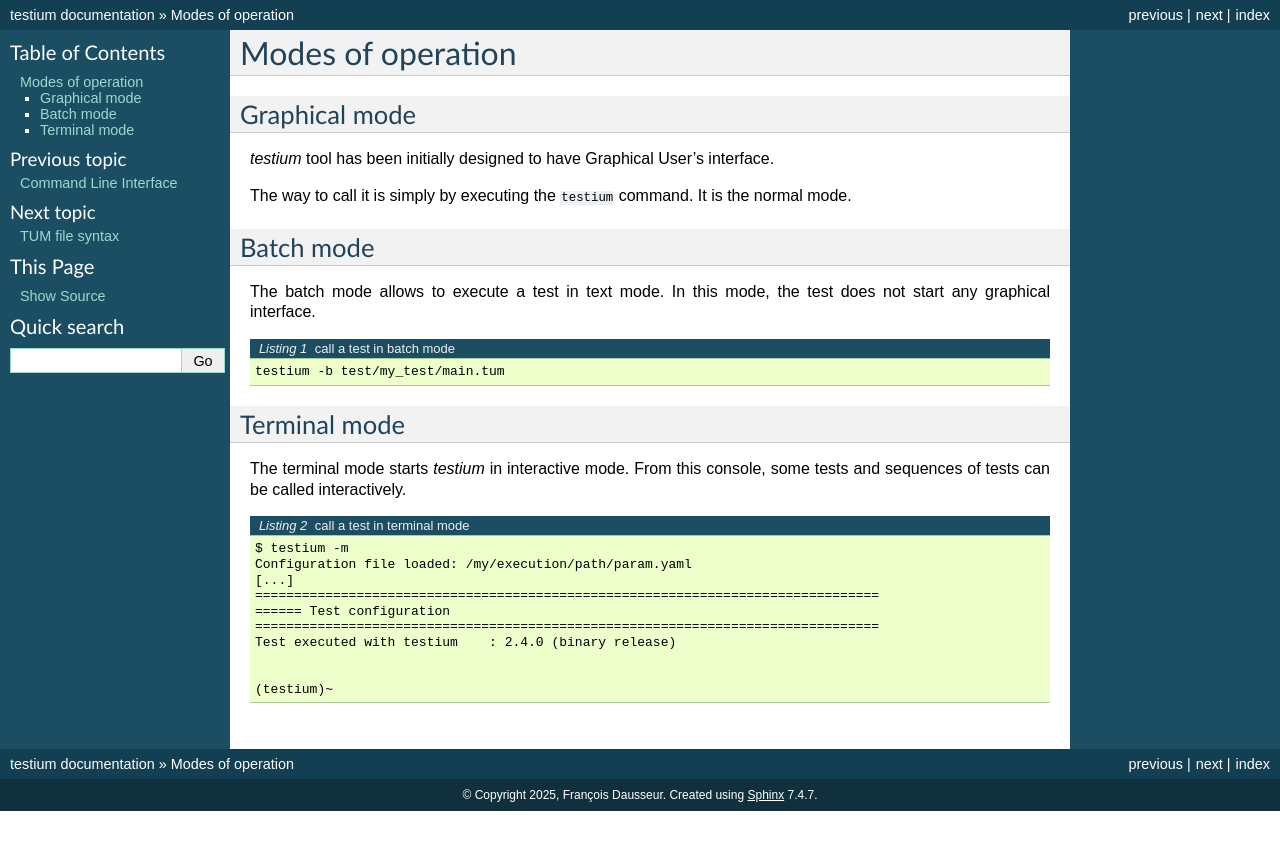
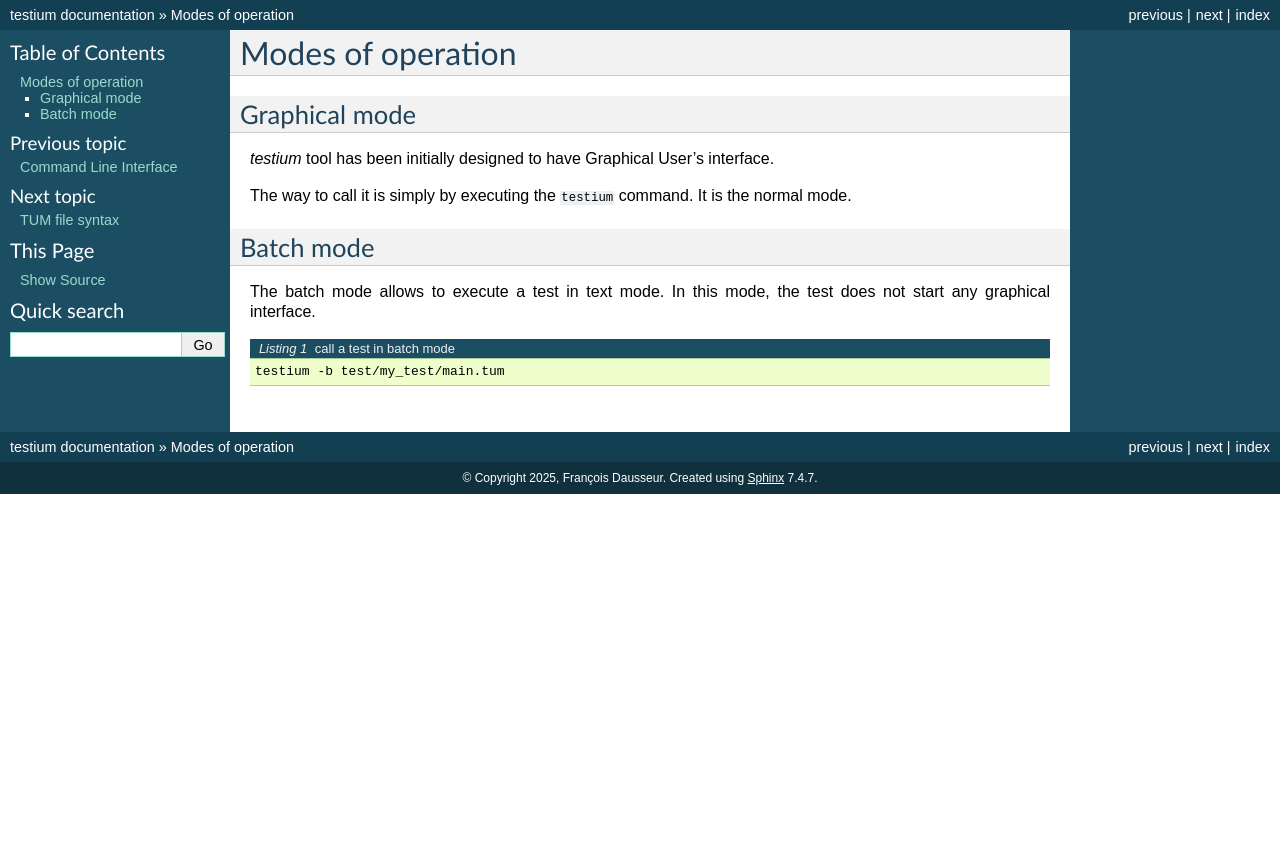
Before and after one commit to testium-HIL/testium, a Sphinx documentation site: the page built from doc/manual/sphinx/source/modes.rst, in a window 1280 px wide. Shown: the top 850 px of the page. Built offline with Sphinx 7.4.7, drawn with Linux system fonts in a browser that asks for light colours.

Commit message:
removed reference to "terminal" mode. Corrected errors in doc generation.

```diff
--- a/doc/manual/sphinx/source/modes.rst
+++ b/doc/manual/sphinx/source/modes.rst
@@ -23,23 +23,3 @@
     :caption: call a test in batch mode
 
     testium -b test/my_test/main.tum
-
-Terminal mode
--------------
-
-The terminal mode starts *testium* in interactive mode. From this console, some tests and
-sequences of tests can be called interactively.
-
-.. code-block:: text
-    :caption: call a test in terminal mode
-
-    $ testium -m
-    Configuration file loaded: /my/execution/path/param.yaml
-    [...]
-    ================================================================================
-    ====== Test configuration
-    ================================================================================
-    Test executed with testium    : 2.4.0 (binary release)
-
-
-    (testium)~
--- a/doc/manual/sphinx/source/overview.rst
+++ b/doc/manual/sphinx/source/overview.rst
@@ -6,7 +6,7 @@
 
 It has been developed since 2013 with production and development testing in mind.
 
-It's function is to automate the execution of tests. It can be invoked either as command line terminal application or as a graphical interface application.
+It's function is to automate the execution of tests. It can be invoked either as command line application or as a graphical interface application.
 
 Tests reports generation and customization are also in this tool's scope.
 
--- a/doc/manual/sphinx/source/test_items/items_common_attributes.rst
+++ b/doc/manual/sphinx/source/test_items/items_common_attributes.rst
@@ -33,7 +33,7 @@
     |                       |                   | It depends on the test item to take it                |
     |                       |                   | into account or not.                                  |
     |                       |                   | For example it makes sense to use it                  |
-    |                       |                   | for ``unittest`` test type                       |
+    |                       |                   | for ``unittest`` test type                            |
     |                       |                   | because it  can contain many sub-tests,               |
     |                       |                   | but not for sleep test type.                          |
     |                       |                   | In cycles, it means that the child                    |
```
Also changed, not shown: doc/manual/sphinx/source/cdl_interface.rst (+3 -11 lines), doc/manual/sphinx/source/test_items/parallel_test_item.rst (+4 -3 lines), 1 other file.
